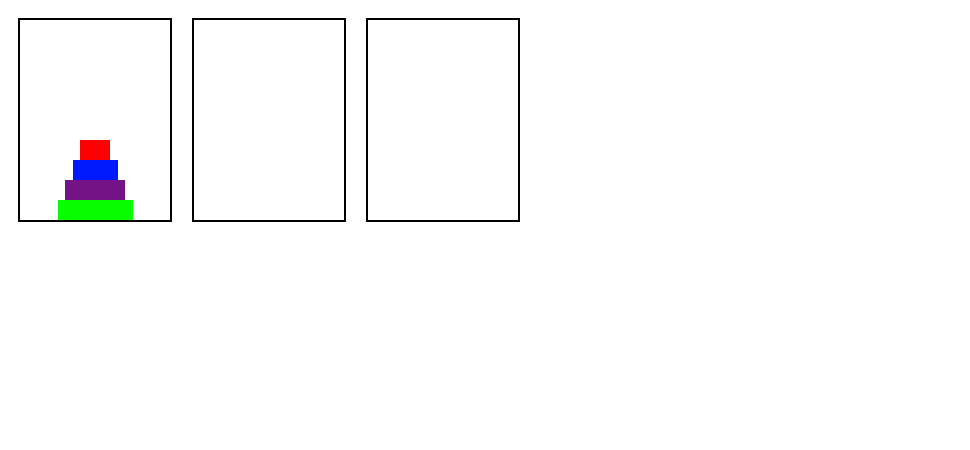
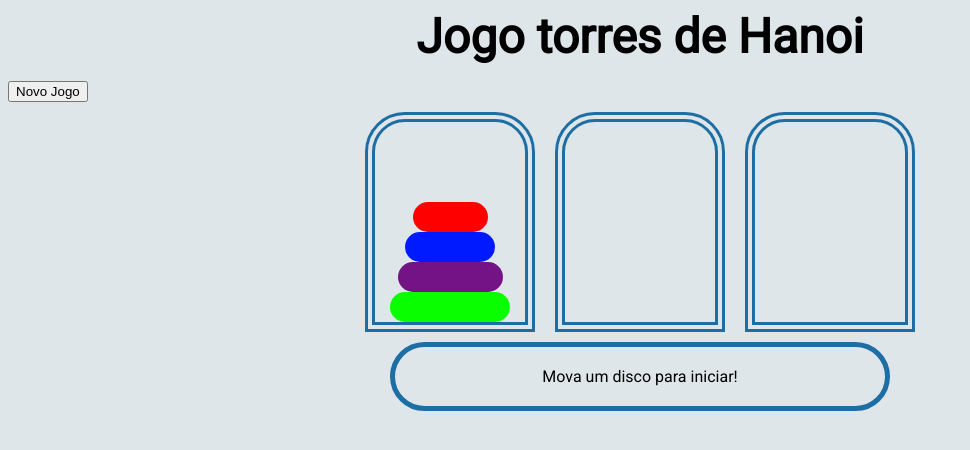
Before and after one commit to Christian-mf25/torre-de-hanoi, a plain HTML site: page index.html in a window 1280 px wide. Shown: the whole page, without its empty margins (0-970 px from the left). Drawn offline with Linux system fonts and the light colour scheme.

Commit message:
Pequenos ajustes, função de vitória, css

```diff
--- a/index.html
+++ b/index.html
@@ -1,30 +1,27 @@
 <!DOCTYPE html>
 <html lang="en">
+
 <head>
     <meta charset="UTF-8">
     <meta http-equiv="X-UA-Compatible" content="IE=edge">
     <meta name="viewport" content="width=device-width, initial-scale=1.0">
+    <link rel="preconnect" href="https://fonts.googleapis.com">
+    <link rel="preconnect" href="https://fonts.gstatic.com" crossorigin>
+    <link href="https://fonts.googleapis.com/css2?family=Roboto&display=swap" rel="stylesheet">
     <link rel="stylesheet" href="./style.css">
     <!-- <script src="./script.js"></script> -->
     <title>Torre de Hanoi</title>
 </head>
-<body>
 
-    <div id="jogo">
+<body id='pagina'>
 
-        <div id="t1" class="torre">
-            <div data-disco= '1' class="d1" id="d1"></div>
-            <div data-disco= '2' class="d2" id="d2"></div>
-            <div data-disco= '3' class="d3" id="d3"></div>
-            <div data-disco= '4' class="d4" id="d4"></div>
-
-        </div>
-        <div id="t2" class="torre"></div>
-        <div id="t3" class="torre"></div>
+    <h1>Jogo torres de Hanoi</h1>
 
 
-    </div>
+    <button id= 'botao'>Novo Jogo</button>
+
 
     <script src="script.js"></script>
 </body>
+
 </html>
--- a/script.js
+++ b/script.js
@@ -1,17 +1,70 @@
-/*  teste   */
+/* DOM CRIA JOGO*/
+
+const body = document.getElementById('pagina')
+
+const divJogo = document.createElement('div')
+divJogo.setAttribute('id', 'jogo')
+
+
+const divTorre1 = document.createElement('div')
+divTorre1.setAttribute('id', 't1')
+divTorre1.classList.add('torre')
+
+const divTorre2 = document.createElement('div')
+divTorre2.setAttribute('id', 't2')
+divTorre2.classList.add('torre')
+
+const divTorre3 = document.createElement('div')
+divTorre3.setAttribute('id', 't3')
+divTorre3.classList.add('torre')
+
+
+const divDisco1 = document.createElement('div')
+divDisco1.setAttribute('id', 'd1')
+divDisco1.setAttribute('data-disco', '1')
+
+const divDisco2 = document.createElement('div')
+divDisco2.setAttribute('id', 'd2')
+divDisco2.setAttribute('data-disco', '2')
+
+const divDisco3 = document.createElement('div')
+divDisco3.setAttribute('id', 'd3')
+divDisco3.setAttribute('data-disco', '3')
+
+const divDisco4 = document.createElement('div')
+divDisco4.setAttribute('id', 'd4')
+divDisco4.setAttribute('data-disco', '4')
+
+const divLog = document.createElement('div')
+divLog.setAttribute('id', 'log')
+divLog.innerText = 'Mova um disco para iniciar!'
+
+
+
+body.appendChild(divJogo)
+divJogo.appendChild(divTorre1)
+divJogo.appendChild(divTorre2)
+divJogo.appendChild(divTorre3)
+
+divTorre1.appendChild(divDisco1)
+divTorre1.appendChild(divDisco2)
+divTorre1.appendChild(divDisco3)
+divTorre1.appendChild(divDisco4)
+
+body.appendChild(divLog)
+
+/* DOM CRIA JOGO */
+
+
+/* VARIÁVEIS */
 
 let t1 = document.getElementById("t1")
 let t2 = document.getElementById("t2")
 let t3 = document.getElementById("t3")
 
+let log = document.getElementById('log')
 
-// armazenar a largura do disco
-// condição para se o disco armazenado é menor que o disco da torre
-// se for menor adiciona na torre se for maior não alterar o valor
-
-// cada torre é um array contendo as divs(blocos)
-// funcao que transfere de um para outro
-
+const botao = document.getElementById('botao')
 
 let disco
 let dataDisco
@@ -20,78 +73,83 @@ let lastT1 = 0
 let lastT2 = 0
 let lastT3 = 0
 
-const valorDisco = (primeiro, torre, valorTorre, dataDisco) =>{
+/* VARIÁVEIS */
 
-    if(disco === undefined){
+
+/* FUNÇÕES */
+
+const valorDisco = (primeiro, torre, valorTorre, dataDisco) => {
+
+    if (disco === undefined) {
         primeiro.remove()
         disco = primeiro
-        // dataDisco = Number(primeiro.dataset.disco)
-    }
-    else if(disco !== undefined && valorTorre > dataDisco || valorTorre === 0){
+    } else if (disco !== undefined && valorTorre > dataDisco || valorTorre === 0) {
         torre.prepend(disco)
         disco = undefined
         valorTorre = 0
+        log.classList.remove('log-alert')
+        log.innerText = "Belo movimento!"
+    } else {
+        log.classList.add('log-alert')
+        log.innerText = "Ops, você não pode fazer isso!"
     }
 }
 
-const zeraTorre = () =>{
 
+const pegaUltimo = () => {
 
-
-}
-
-const pegaUltimo = () =>{
-
-    if(t1.firstElementChild !== null){
+    if (t1.firstElementChild !== null) {
         lastT1 = t1.firstElementChild.dataset.disco
     }
-    if(t1.firstElementChild === null){
+    if (t1.firstElementChild === null) {
         lastT1 = 0
     }
 
-    if(t2.firstElementChild !== null){
+    if (t2.firstElementChild !== null) {
         lastT2 = t2.firstElementChild.dataset.disco
     }
-    if(t2.firstElementChild === null){
+    if (t2.firstElementChild === null) {
         lastT2 = 0
     }
 
-    if(t3.firstElementChild !== null){
+    if (t3.firstElementChild !== null) {
         lastT3 = t3.firstElementChild.dataset.disco
     }
-    if(t3.firstElementChild === null){
+    if (t3.firstElementChild === null) {
         lastT3 = 0
     }
 }
 
 
-const compara = (dataDisco, ) =>{
 
-    if(dataDisco < atual){
-
+const vitoria = () => {
+    if (t3.childElementCount === 4) {
+        log.classList.add('log-vitoria')
+        log.innerText = "Boa! Você conseguiu!"
     }
-
 }
 
-t1.addEventListener("click", function(){
+/* FUNÇÕES */
+
+
+
+/* EVENTOS */
+
+t1.addEventListener("click", function () {
 
     let primeiro = t1.firstElementChild
     let torre = t1
 
     let valorTorre = lastT1
 
-// troca disco de torre
     valorDisco(primeiro, torre, valorTorre, dataDisco)
-
-    // define largura ultimo disco outras torres
-
 
     pegaUltimo()
 
-/* -------------------------------------------------------- */
+    /* -------------------------------------------------------- */
     console.log(lastT1, lastT2, lastT3, valorTorre)
 
-    if(primeiro !== null){
+    if (primeiro !== null) {
         dataDisco = Number(primeiro.dataset.disco)
     }
 
@@ -99,7 +157,7 @@ t1.addEventListener("click", function(){
 })
 
 
-t2.addEventListener("click", function(){
+t2.addEventListener("click", function () {
 
     let primeiro = t2.firstElementChild
     let torre = t2
@@ -109,12 +167,10 @@ t2.addEventListener("click", function(){
 
     pegaUltimo()
 
-
-
     /* _____________________________________________ */
     console.log(lastT1, lastT2, lastT3, valorTorre)
 
-    if(primeiro !== null){
+    if (primeiro !== null) {
         dataDisco = Number(primeiro.dataset.disco)
     }
 
@@ -122,7 +178,7 @@ t2.addEventListener("click", function(){
 })
 
 
-t3.addEventListener("click", function(){
+t3.addEventListener("click", function () {
 
     let primeiro = t3.firstElementChild
     let torre = t3
@@ -131,14 +187,21 @@ t3.addEventListener("click", function(){
     valorDisco(primeiro, torre, valorTorre, dataDisco)
 
     pegaUltimo()
-
+    vitoria()
 
     /* ------------------------------------------------------ */
     console.log(lastT1, lastT2, lastT3, valorTorre)
 
-    if(primeiro !== null){
+    if (primeiro !== null) {
         dataDisco = Number(primeiro.dataset.disco)
     }
 
 
 })
+
+
+botao.addEventListener("click", function () {
+    location.reload()
+})
+
+/* EVENTOS */
--- a/style.css
+++ b/style.css
@@ -47,52 +47,97 @@ table {
 
         /* RESET CSS */
 
+
+body{
+	font-family: 'Roboto', sans-serif;
+	background-color: #dfe6e9;
+}
+
+/* .alert{
+	background-color: #f1a5a5;
+} */
+
 #jogo{
-    display: flex;
+	display: flex;
     flex-direction: row;
+    justify-content: center;
+}
+
+h1{
+	display: flex;
+    justify-content: center;
+    font-size: 2rem;
+    padding-bottom: 1rem;
+    margin: 0;
 }
 
 .torre{
-	display: flex;
-	flex-direction: column;
+    display: flex;
+    flex-direction: column;
     align-items: center;
-	justify-content: flex-end;
-    margin: 10px;
-    border: solid black 2px;
-    height: 200px;
+    justify-content: flex-end;
+    margin: 4px;
+    height: 150px;
     width: 150px;
+    border: 10px double #1C6EA4;
+    border-radius: 40px 40px 0px 0px;
 }
 
 
-.teste{
+/* .teste{
 	width: 150px;
 	height: 100px;
 	background-color: rgb(116, 19, 133);
-}
+} */
 
 #d1{
-	width: 20%;
+	width: 50%;
 	height: 20px;
 	background-color: red;
-	/* border-radius: 10px; */
+	border-radius: 40px;
 }
 
 #d2{
-	width: 30%;
+	width: 60%;
 	height: 20px;
 	background-color: rgb(0, 26, 255);
+	border-radius: 40px;
+
 }
 
 #d3{
-	width: 40%;
+	width: 70%;
 	height: 20px;
 	background-color: rgb(116, 19, 133);
+	border-radius: 40px;
+
 }
 
 #d4{
-	width: 50%;
+	width: 80%;
 	height: 20px;
 	background-color: rgb(9, 255, 0);
+	border-radius: 40px;
+
+}
+
+#log{
+	display: flex;
+    flex-direction: column;
+    align-content: center;
+    flex-wrap: wrap;
+	padding: 20px;
+	border: 5px solid #1C6EA4;
+	border-radius: 40px;
+}
+
+.log-alert{
+	background-color: #f1a5a5;
+}
+
+.log-vitoria{
+	background-color: aquamarine;
+
 }
 
 
@@ -100,6 +145,29 @@ table {
 	display: none;
 }
 
-/* #disco1{
-    width: 100px;
-} */
+
+/* MEDIAQUERIES */
+
+@media (min-width: 680px) {
+
+	h1{
+		font-size: 3rem;
+
+	}
+
+	.torre{
+		margin: 10px;
+		height: 200px;
+	}
+
+	#d1,#d2, #d3, #d4{
+		height: 30px;
+	}
+
+	#log{
+		max-width: 450px;
+		margin: 0 auto;
+	}
+}
+
+/* MEDIAQUERIES */
```
